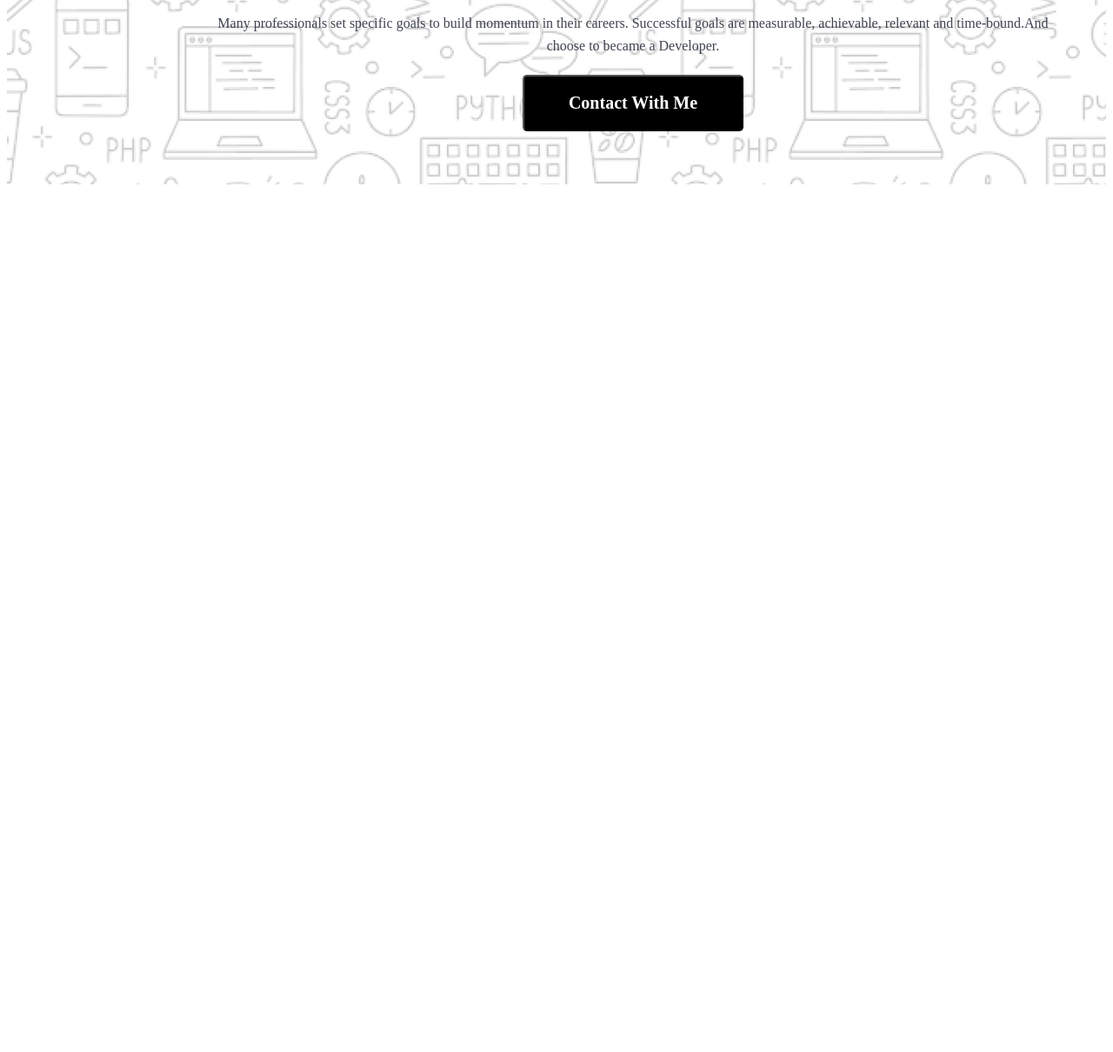
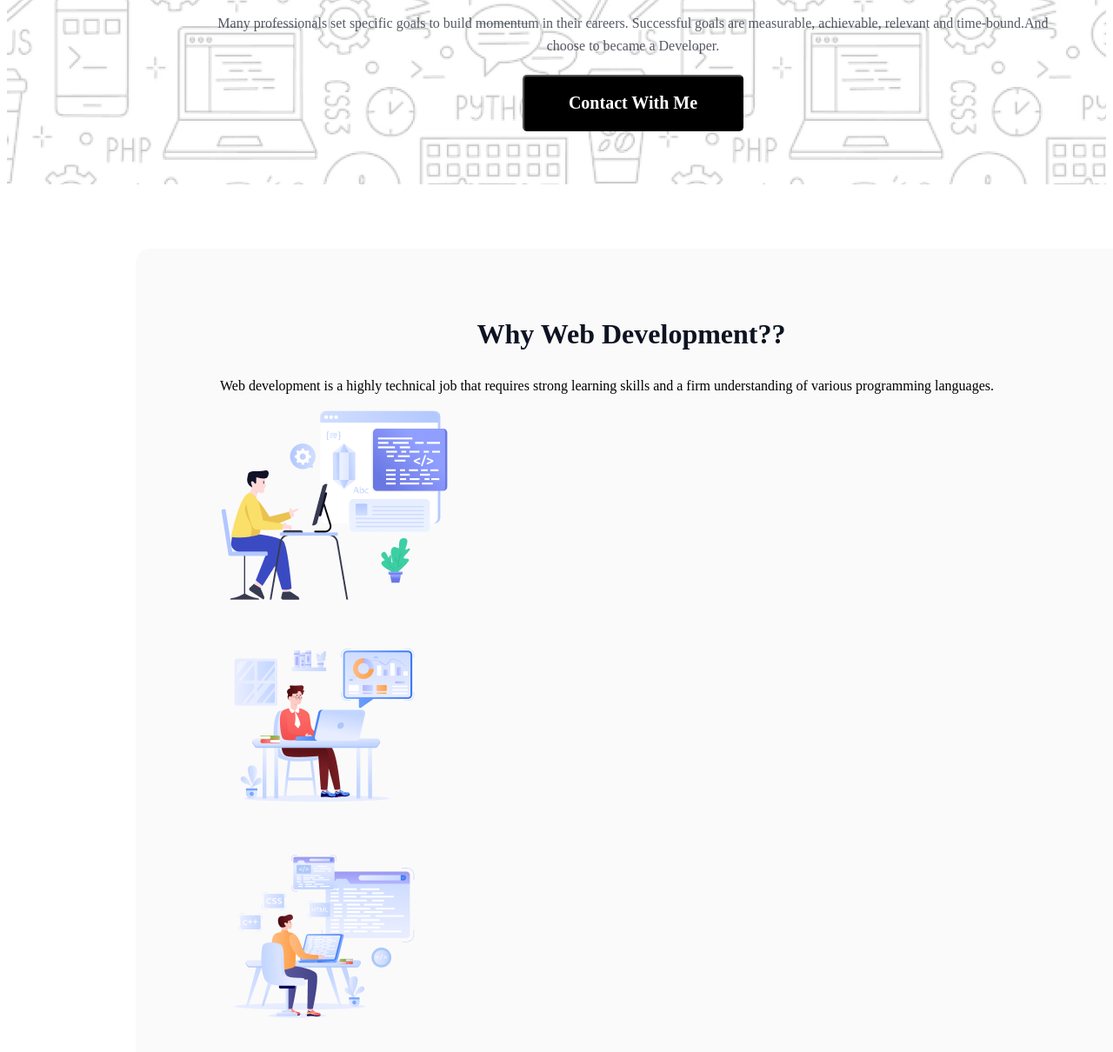
Before and after one commit to UmmayHafsa01/Assignment-1, a plain HTML site: page index.html in a window 1280 px wide. Shown: the part 500-1710 px from the top of the page at 87% size. Before the commit the page ends 800 px from the top, so only its background shows below. Drawn offline with Linux system fonts and the light colour scheme; a web font is replaced by a local one.

Commit message:
added a section

```diff
--- a/index.html
+++ b/index.html
@@ -8,6 +8,7 @@
 </head>
 <body>
     <header>
+        <!--banner design start-->
         <div class="banner">
             <div class="banner-container">
                 <div class="banner-img">
@@ -20,9 +21,36 @@
                 </div>
             </div>
         </div>
+        <!--banner design end-->
 
     </header>
     <main>
+        <section class="why-dev">
+            <div class="why-dev-container">
+                <h3 class="why-dev-title">Why Web Development??</h3>
+                <p class="why-web-description">Web development is a highly technical job that requires strong    learning skills and a firm understanding of various programming languages.</p>
+
+
+                <dev class="why-dev-first">
+                    <dev class="first-content"></dev>
+                    <dev class="first-img">
+                        <img src="assets/Layer_1.png" alt="">
+                    </dev>
+                </dev>
+                <div class="why-dev-second">
+                    <div class="second-img">
+                        <img src="assets/Group 3.png" alt="">
+                    </div>
+                    <div class="second-content"></div>
+                </div>
+                <dev class="why-dev-third">
+                    <dev class="third-content"></dev>
+                    <dev class="third-img">
+                        <img src="assets/Group 4.png" alt="">
+                    </dev>
+                </dev>
+            </div>
+        </section>
 
     </main>
     <footer>
--- a/styles/style.css
+++ b/styles/style.css
@@ -3,9 +3,10 @@
 
 /*banner style*/
 .banner{
-    max-width: 1440px;
+    max-width: 1489px;
     height: 652px;
-    margin: 0 0;
+    margin-left: 0;
+    margin-right: 0;
     margin-top: 60px;
     background-image: url('../assets/Hero-bg.png');
     background-size: cover;
@@ -40,7 +41,8 @@ padding: 0px;
     margin: 20px 0px;
 }
 .banner-description{
-    color: rgba(45, 50, 62, 0.919);
+    color: rgb(13, 19, 33);
+    opacity: 0.7;
     font-family: Azeret Mono;
     font-size: 16px;
     font-weight: 400;
@@ -67,3 +69,48 @@ padding: 0px;
     padding: 21px 24px 21px 24px;
     border-radius: 5px;
 }
+/*why-dev section style*/
+.why-dev{
+    width: 1140px;
+    height: 1393px;
+    margin: 74px 152px 94px 148px;
+    border-radius: 16px;
+    background: rgba(13, 19, 33, 0.02);
+    display: flex;
+    align-items: center;
+    justify-content: center;
+}
+.why-dev-container{
+    width: 946px;
+    height: 1233px;
+    margin: 80px 97px;
+
+
+}
+.why-dev-title{
+    color: rgb(13, 19, 33);
+    font-family: Azeret Mono;
+    margin-top:0;
+font-size: 32px;
+font-weight: 800;
+line-height: 37px;
+letter-spacing: 0%;
+text-align: center;
+}
+.why-dev-description{
+    width: 852px;
+    height: 52px;
+    color: rgb(13, 19, 33);
+    display: flex;
+    flex-direction: column;
+    align-items: center;
+    justify-content:center;
+font-family: Azeret Mono;
+font-size: 16px;
+font-weight: 400;
+line-height: 26px;
+letter-spacing: 0%;
+text-align: center;
+opacity: 0.7;
+
+}
```
